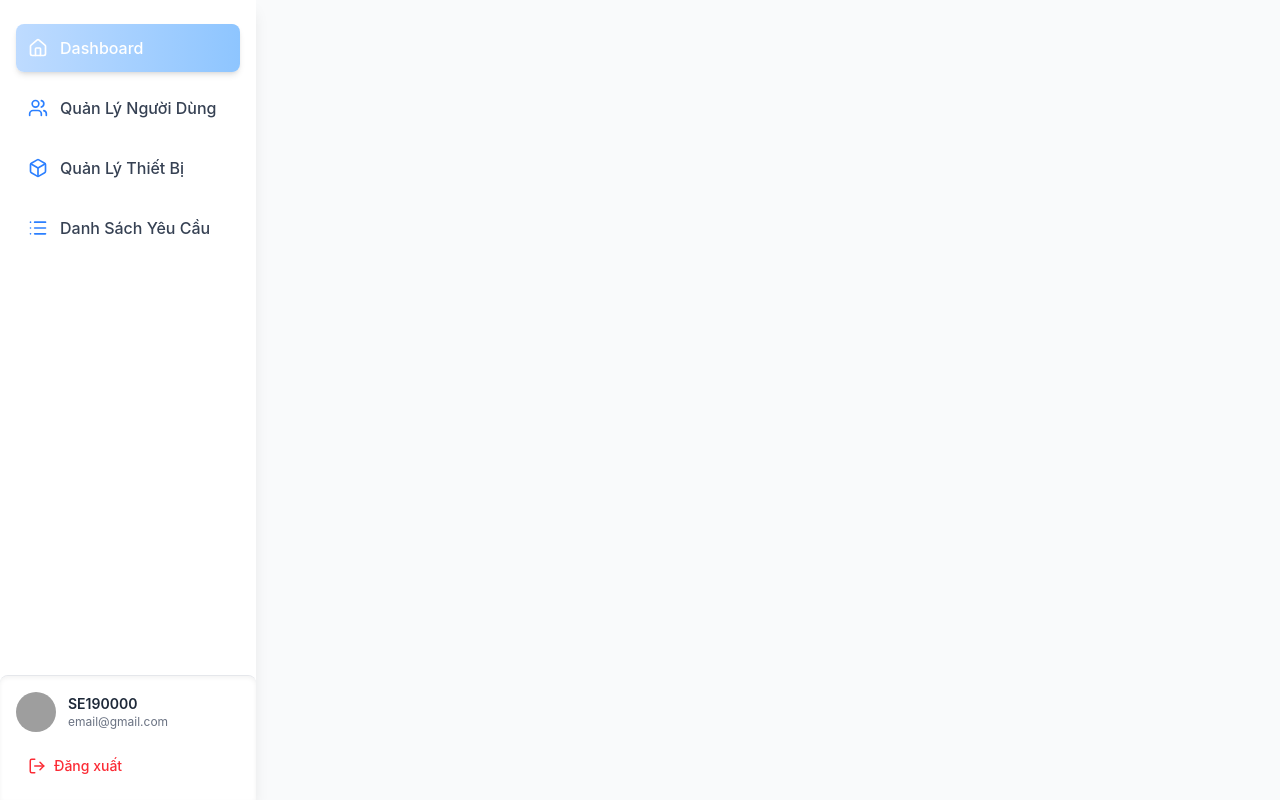
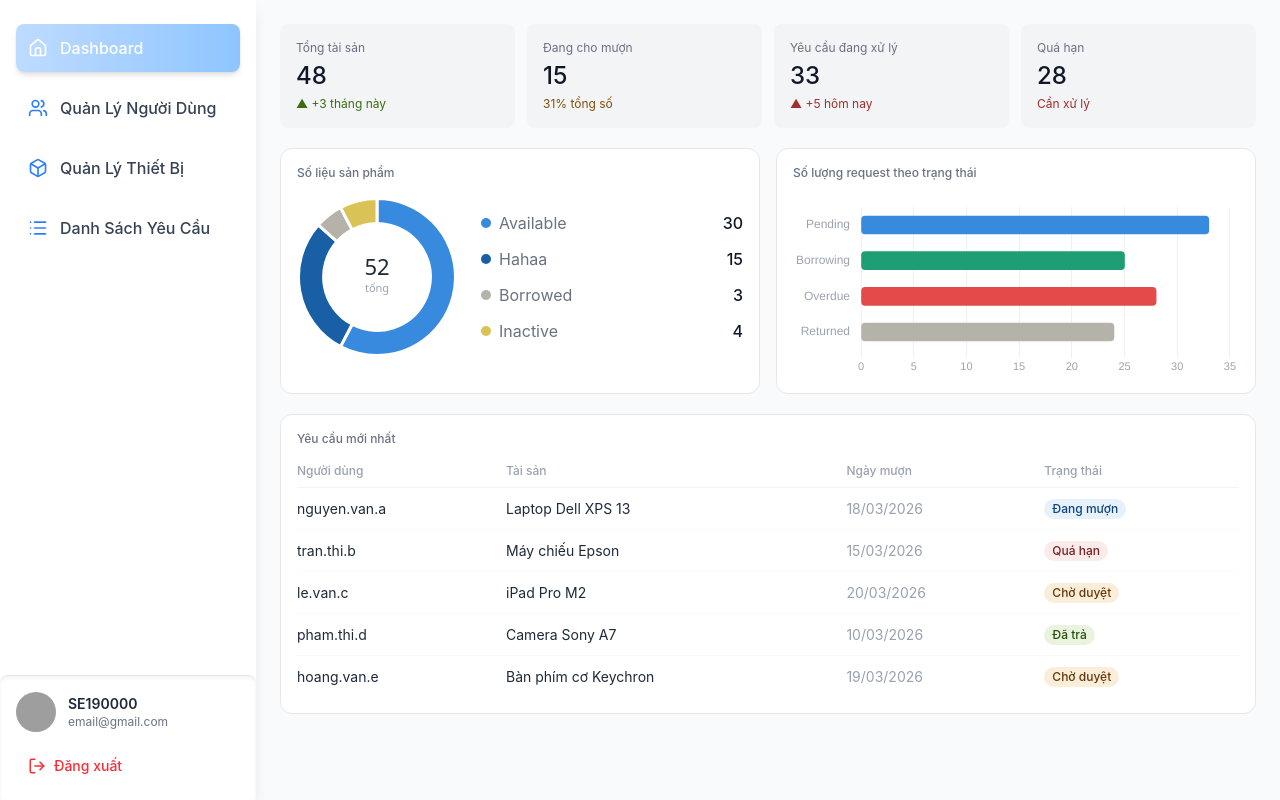
Before and after one commit to KNS-electronic-device-borrowing-system/EDBS-client, a React (Vite) app: page /admin/dashboard in a window 1280 px wide. Built offline with nearby package versions, Linux system fonts and the light colour scheme; grey boxes are pictures that could not be loaded.

Commit message:
feat: mocktest các chức năng của Admin

```diff
--- a/package.json
+++ b/package.json
@@ -12,8 +12,10 @@
   "dependencies": {
     "@tailwindcss/vite": "^4.2.1",
     "axios": "^1.13.6",
+    "chart.js": "^4.5.1",
     "lucide-react": "^0.577.0",
     "react": "^19.1.1",
+    "react-chartjs-2": "^5.3.1",
     "react-dom": "^19.1.1",
     "react-router-dom": "^7.13.1",
     "tailwindcss": "^4.2.1"
--- a/src/components/common/UserInfo.jsx
+++ b/src/components/common/UserInfo.jsx
@@ -3,16 +3,16 @@ import { LogOut } from "lucide-react";
 export default function UserInfo() {
   return (
     <div className="p-4 border-t border-gray-200 bg-white rounded-t-lg shadow-inner">
-      {/* User Info */}
+      {/* User Info sẽ fetch những cái thông tin mà người dùng nhập vô, nếu có trong database */}
       <div className="flex items-center gap-3">
-        {/* Avatar */}
+        {/* Avatar fetch từ data nếu có */}
         <img
-          src="https://i.pravatar.cc/150?img=3"
+          src="https://i.pravatar.cc/150?img=1"
           alt="User Avatar"
           className="w-10 h-10 rounded-full object-cover"
         />
         <div>
-          <p className="text-sm font-semibold text-gray-800">SE190000</p>
+          <p className="text-sm font-semibold text-gray-800">SE190000</p>        {/*fetch từ data nếu có */}
           <p className="text-xs text-gray-500">email@gmail.com</p>
         </div>
       </div>
--- a/src/layouts/AdminLayout.jsx
+++ b/src/layouts/AdminLayout.jsx
@@ -3,14 +3,16 @@ import AdminSidebar from "../components/layout/AdminSidebar";
 
 export default function AdminLayout() {
   return (
-    <div className="flex h-screen">
-      {/* Sidebar */}
-      <AdminSidebar />
+    <div className="flex h-screen overflow-hidden">
+  {/* Sidebar — fixed width */}
+  <aside className="w-64 shrink-0 h-full overflow-y-auto bg-white border-r border-gray-200">
+    <AdminSidebar />
+  </aside>
 
-      {/* Main content */}
-      <div className="flex-1 bg-gray-50 p-6 overflow-auto">
-        <Outlet />
-      </div>
-    </div>
+  {/* Main content */}
+  <main className="flex-1 min-w-0 bg-gray-50 p-6 overflow-auto">
+    <Outlet />
+  </main>
+</div>
   );
 }
--- a/src/pages/admin/Dashboard.jsx
+++ b/src/pages/admin/Dashboard.jsx
@@ -1,3 +1,294 @@
+import { useEffect, useRef } from "react";
+import {
+  Chart,
+  ArcElement,
+  DoughnutController,
+  BarController,
+  BarElement,
+  CategoryScale,
+  LinearScale,
+  Tooltip,
+} from "chart.js";
+
+Chart.register(
+  ArcElement,
+  DoughnutController,
+  BarController,
+  BarElement,
+  CategoryScale,
+  LinearScale,
+  Tooltip,
+);
+
+// ─── Mock data ────────────────────────────────────────────────────────────────
+const assetData = {
+  labels: ["Available", "Hahaa", "Borrowed", "Inactive"],
+  values: [30, 15, 3, 4],
+  colors: ["#378ADD", "#185FA5", "#B4B2A9", "#dac257"],
+};
+
+const requestData = {
+  labels: ["Pending", "Borrowing", "Overdue", "Returned"],
+  values: [33, 25, 28, 24],
+  colors: ["#378ADD", "#1D9E75", "#E24B4A", "#B4B2A9"],
+};
+
+const recentRequests = [
+  { user: "nguyen.van.a", asset: "Laptop Dell XPS 13",    date: "18/03/2026", status: "Borrowing" },
+  { user: "tran.thi.b",   asset: "Máy chiếu Epson",       date: "15/03/2026", status: "Overdue"   },
+  { user: "le.van.c",     asset: "iPad Pro M2",           date: "20/03/2026", status: "Pending"   },
+  { user: "pham.thi.d",   asset: "Camera Sony A7",        date: "10/03/2026", status: "Returned"  },
+  { user: "hoang.van.e",  asset: "Bàn phím cơ Keychron", date: "19/03/2026", status: "Pending"   },
+];
+
+const STATUS_STYLE = {
+  Borrowing: { bg: "#E6F1FB", color: "#0C447C", label: "Đang mượn" },
+  Overdue:   { bg: "#FCEBEB", color: "#791F1F", label: "Quá hạn"   },
+  Pending:   { bg: "#FAEEDA", color: "#633806", label: "Chờ duyệt" },
+  Returned:  { bg: "#EAF3DE", color: "#27500A", label: "Đã trả"    },
+};
+
+// ─── Helpers ──────────────────────────────────────────────────────────────────
+function StatCard({ label, value, sub, subColor }) {
+  return (
+    <div className="bg-gray-100 rounded-lg p-4">
+      <p className="text-xs text-gray-500 mb-1">{label}</p>
+      <p className="text-2xl font-medium text-gray-900">{value}</p>
+      <p className="text-xs mt-1" style={{ color: subColor }}>{sub}</p>
+    </div>
+  );
+}
+
+function Badge({ status }) {
+  const s = STATUS_STYLE[status] || STATUS_STYLE.Pending;
+  return (
+    <span
+      className="inline-block px-2 py-0.5 rounded-full text-xs font-medium"
+      style={{ background: s.bg, color: s.color }}
+    >
+      {s.label}
+    </span>
+  );
+}
+
+// ─── Chart hooks ──────────────────────────────────────────────────────────────
+function useDonutChart(ref) {
+  useEffect(() => {
+    const total = assetData.values.reduce((a, b) => a + b, 0);
+
+    const centerTextPlugin = {
+      id: "centerText",
+      afterDraw(chart) {
+        const { ctx, chartArea: { left, right, top, bottom } } = chart;
+        const cx = (left + right) / 2;
+        const cy = (top + bottom) / 2;
+        ctx.save();
+        ctx.textAlign = "center";
+        ctx.textBaseline = "middle";
+        ctx.font = "500 22px system-ui, sans-serif";
+        ctx.fillStyle = "#1f2937";
+        ctx.fillText(total, cx, cy - 8);
+        ctx.font = "400 11px system-ui, sans-serif";
+        ctx.fillStyle = "#9ca3af";
+        ctx.fillText("tổng", cx, cy + 12);
+        ctx.restore();
+      },
+    };
+
+    const chart = new Chart(ref.current, {
+      type: "doughnut",
+      plugins: [centerTextPlugin],
+      data: {
+        labels: assetData.labels,
+        datasets: [
+          {
+            data: assetData.values,
+            backgroundColor: assetData.colors,
+            borderWidth: 3,
+            borderColor: "#fff",
+            hoverOffset: 4,
+          },
+        ],
+      },
+      options: {
+        cutout: "68%",
+        responsive: true,
+        maintainAspectRatio: false,
+        plugins: {
+          legend: { display: true },
+          tooltip: {
+            callbacks: { label: (c) => ` ${c.label}: ${c.raw}` },
+          },
+        },
+      },
+    });
+
+    return () => chart.destroy();
+  }, [ref]);
+}
+
+function useBarChart(ref) {
+  useEffect(() => {
+    const chart = new Chart(ref.current, {
+      type: "bar",
+      data: {
+        labels: requestData.labels,
+        datasets: [{
+          data: requestData.values,
+          backgroundColor: requestData.colors,
+          borderRadius: 4,
+          borderSkipped: false,
+          barThickness: 18,
+        }],
+      },
+      options: {
+        indexAxis: "y",
+        responsive: true,
+        maintainAspectRatio: false,
+        plugins: {
+          legend: { display: false },
+          tooltip: { callbacks: { label: (c) => ` ${c.raw} yêu cầu` } },
+        },
+        scales: {
+          x: {
+            grid: { color: "rgba(0,0,0,0.06)" },
+            ticks: { font: { size: 11 }, color: "#9ca3af" },
+            border: { display: false },
+          },
+          y: {
+            grid: { display: false },
+            ticks: { font: { size: 12 }, color: "#9ca3af" },
+            border: { display: false },
+          },
+        },
+      },
+    });
+
+    return () => chart.destroy();
+  }, [ref]);
+}
+
 export default function Dashboard() {
-  return <div>Dashboard</div>;
+  const donutRef = useRef(null);
+  const barRef = useRef(null);
+
+  useDonutChart(donutRef);
+  useBarChart(barRef);
+  return (
+    <div className="flex flex-col gap-5">
+      {/* Stat cards */}
+      <div className="grid grid-cols-2 sm:grid-cols-4 gap-3">
+        <StatCard
+          label="Tổng tài sản"
+          value="48"
+          sub="▲ +3 tháng này"
+          subColor="#3B6D11"
+        />
+        <StatCard
+          label="Đang cho mượn"
+          value="15"
+          sub="31% tổng số"
+          subColor="#854F0B"
+        />
+        <StatCard
+          label="Yêu cầu đang xử lý"
+          value="33"
+          sub="▲ +5 hôm nay"
+          subColor="#A32D2D"
+        />
+        <StatCard
+          label="Quá hạn"
+          value="28"
+          sub="Cần xử lý"
+          subColor="#A32D2D"
+        />
+      </div>
+
+      {/* Charts */}
+      <div className="grid grid-cols-1 md:grid-cols-2 gap-4">
+        {/* Donut */}
+        <div className="bg-white border border-gray-200 rounded-xl p-4">
+          <p className="text-xs font-medium text-gray-500 mb-4">
+            Số liệu sản phẩm
+          </p>
+          <div className="flex items-center gap-6">
+            <div
+              className="relative"
+              style={{ width: 160, height: 160, flexShrink: 0 }}
+            >
+              <canvas ref={donutRef} />
+            </div>
+            <div className="flex flex-col gap-3 flex-1">
+              {assetData.labels.map((label, i) => (
+                <div
+                  key={label}
+                  className="flex items-center justify-between text-x"
+                >
+                  <div className="flex items-center gap-2 text-gray-500">
+                    <span
+                      className="w-2.5 h-2.5 rounded-full"
+                      style={{ background: assetData.colors[i] }}
+                    />
+                    {label}
+                  </div>
+                  <span className="font-medium text-gray-900">
+                    {assetData.values[i]}
+                  </span>
+                </div>
+              ))}
+            </div>
+          </div>
+        </div>
+
+        {/* Bar */}
+        <div className="bg-white border border-gray-200 rounded-xl p-4">
+          <p className="text-xs font-medium text-gray-500 mb-4">
+            Số lượng request theo trạng thái
+          </p>
+          <div className="relative" style={{ height: 180 }}>
+            <canvas ref={barRef} />
+          </div>
+        </div>
+      </div>
+
+      {/* Recent requests */}
+      <div className="bg-white border border-gray-200 rounded-xl p-4">
+        <p className="text-xs font-medium text-gray-500 mb-4">
+          Yêu cầu mới nhất
+        </p>
+        <div className="overflow-x-auto">
+          <table className="w-full text-sm border-collapse">
+            <thead>
+              <tr>
+                {["Người dùng", "Tài sản", "Ngày mượn", "Trạng thái"].map(
+                  (h) => (
+                    <th
+                      key={h}
+                      className="text-left text-xs font-medium text-gray-400 pb-2 border-b border-gray-100 px-2 first:pl-0"
+                    >
+                      {h}
+                    </th>
+                  ),
+                )}
+              </tr>
+            </thead>
+            <tbody>
+              {recentRequests.map((r, i) => (
+                <tr key={i} className="border-b border-gray-50 last:border-0">
+                  <td className="py-2.5 px-2 first:pl-0 text-gray-800">
+                    {r.user}
+                  </td>
+                  <td className="py-2.5 px-2 text-gray-800">{r.asset}</td>
+                  <td className="py-2.5 px-2 text-gray-400">{r.date}</td>
+                  <td className="py-2.5 px-2">
+                    <Badge status={r.status} />
+                  </td>
+                </tr>
+              ))}
+            </tbody>
+          </table>
+        </div>
+      </div>
+    </div>
+  );
 }
--- a/src/routes/AppRoutes.jsx
+++ b/src/routes/AppRoutes.jsx
@@ -1,4 +1,4 @@
-import { Routes, Route } from "react-router-dom";
+import { Routes, Route, Navigate } from "react-router-dom";
 import AuthLayout from "../layouts/AuthLayout";
 import UserLayout from "../layouts/UserLayout";
 import AdminLayout from "../layouts/AdminLayout";
@@ -33,11 +33,12 @@ function AppRoutes() {
         </Route>
 
         {/* Admin */}
-        <Route element={<AdminLayout />}>
-          <Route path="/admin/dashboard" element={<Dashboard />} />
-          <Route path="/admin/users" element={<Users />} />
-          <Route path="/admin/assets" element={<Assets />} />
-          <Route path="/admin/requests" element={<Requests />} />
+        <Route path="/admin" element={<AdminLayout />}>
+          <Route index element={<Navigate to="dashboard" replace />} />
+          <Route path="dashboard" element={<Dashboard />} />
+          <Route path="users" element={<Users />} />
+          <Route path="assets" element={<Assets />} />
+          <Route path="requests" element={<Requests />} />
         </Route>
       </Routes>
     </>
```
Also changed, not shown: src/components/layout/AdminSidebar.jsx (+2 -6 lines), 1 other file (tests, documents, lock files or other folders).
